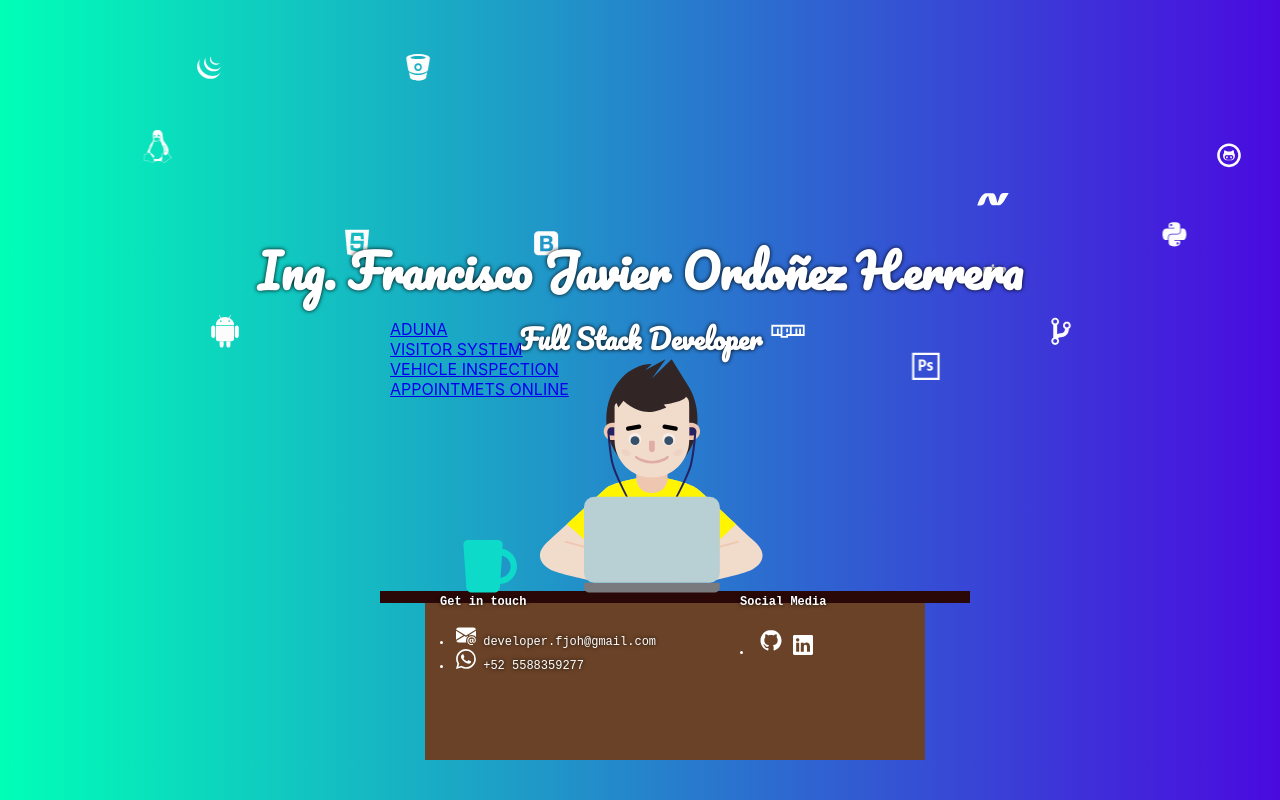
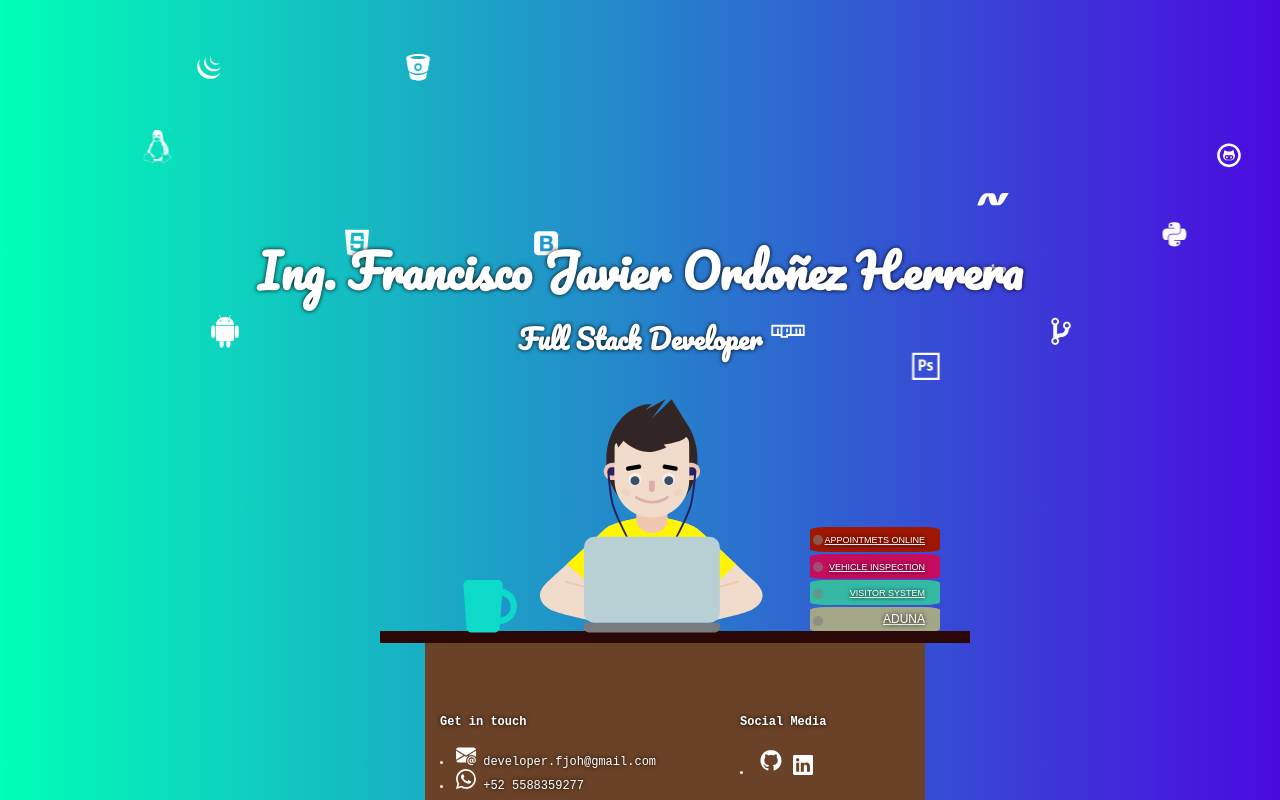
Before and after one commit to developerFcoJavier/my-portfolio, a React (Create React App) app: page / in a window 1280 px wide. Built offline with nearby package versions, Linux system fonts and the light colour scheme.

Commit message:
projects component finished

```diff
--- a/src/components/developer.js
+++ b/src/components/developer.js
@@ -1,4 +1,4 @@
-function Developer() {
+const Developer = () => {
     return (
         <>
             <div className="worker" >
--- a/src/components/projects.js
+++ b/src/components/projects.js
@@ -1,23 +1,73 @@
 import {Projects} from "../data/projects";
 
-var number = 0;
-function Project() {
+const ProjectList = ({projects})=>{
+
+    const styleByElement = (element,id,name='')=>{
+
+        switch(element){
+            case 'book':
+                return {
+                    position: 'absolute',
+                    height: `25px`,
+                    width: `115px`,
+                    backgroundColor: `#${Math.floor(Math.random()*16777215).toString(16).padStart(6, '0').toUpperCase()}`,
+                    bottom: `${195+(id*26.5)}px`,
+                    left: '420px',
+                    borderRadius: '12%',
+                    textAlign: 'end',
+                    paddingRight: '15px',
+                }
+            case 'book-a':
+                return {
+                    color: '#fff',
+                    fontFamily:' Arial, sans-serif, cursive',
+                    textShadow: '0 0 4px #000000',
+                    // fontFamily: 'Pacifico',
+                    fontSize: `${name.length >= 11 ? '9px' : '12px'}`,
+                    zIndex: 1,
+                }
+            case 'book-ring':
+                return {
+                    position: 'absolute',
+                    width: '10px',
+                    height: '10px',
+                    background: 'grey',
+                    borderRadius: '50%',
+                    bottom: `${200+(id*27)}px`,
+                    left: '423px',
+                    zIndex: 1,
+                    opacity: 0.6,
+                }
+            default: return ''
+        }
+
+    }
+
+    var number = 1;
     return (
         <>
-            {
-                /* Books on desk */
-                Projects.map(data =>{
+            {/* Books on desk */
+                projects.map(project =>{
                     const id = number ++;
-                    return (
+                    return(
                         <div  key={Math.random().toString()}>
-                            <div key={Math.random().toString()} className={`book${id}`}>
-                                <a key={Math.random().toString()} href={data.path}>{data.name}</a>
+                            <div style={styleByElement('book',id)}>
+                                <a style={styleByElement('book-a',id,project.name)} href={project.path}>{project.name}</a>
                             </div>
-                            <div key={Math.random().toString()} className={`book${id}-ring`}></div>
+                            <div style={styleByElement('book-ring',id)}></div>
                         </div>
-                    )
-                })
+                )})
             }
+        </>
+    )
+}
+
+
+const Project= () => {
+
+    return (
+        <>
+            <ProjectList projects={Projects}/>
             {/* Desktop */}
             <div className="desk"></div>
             <div className="deskcounter"></div>
--- a/src/components/snowflake.js
+++ b/src/components/snowflake.js
@@ -1,6 +1,6 @@
 import {SnowFlakes} from "../data/snowflakes";
 
-function SnowFlake() {
+const SnowFlake = () => {
     return (
         <div className="snowflakes" aria-hidden="true">
             {
--- a/src/components/title.js
+++ b/src/components/title.js
@@ -1,4 +1,4 @@
-function Title() {
+const Title = () => {
     return (
         <>
             <div className="title">
--- a/src/pages/main/main.css
+++ b/src/pages/main/main.css
@@ -71,7 +71,7 @@ body {
     left: -20px;
   }
 
-  .book1 {
+  /* .book1 {
     position: absolute;
     height: 20px;
     width: 100px;
@@ -83,7 +83,7 @@ body {
   }
 
   .book1 a {
-    /* width: 100%; */
+    /* width: 100%;
     color: #fff;
     font-family: Arial, sans-serif, cursive;
     text-shadow: 0 0 4px #000000;
@@ -102,7 +102,7 @@ body {
     left: 445px;
     z-index: 1;
     opacity: 0.6;
-  }
+  } */
 
   .contact{
     position: absolute;
--- a/src/pages/main/main.js
+++ b/src/pages/main/main.js
@@ -7,13 +7,9 @@ import Title from "../../components/title";
 import Project from "../../components/projects";
 import './main.css';
 
-function Main() {
-    return (
+const Contact = () =>{
+    return(
         <>
-            <Title/>
-            <div className="container">
-                <div className="developer">
-                    <Project/>
             <div className="contact">
                 <h4>Get in touch</h4>
                 <li><BsFillEnvelopeAtFill size="20"/> <a href="mailto: developer.fjoh@gmail.com" target="_blank" rel="noreferrer">developer.fjoh@gmail.com</a></li>
@@ -25,9 +21,23 @@ function Main() {
                     <a href="https://developerfcojavier.github.io/my-portfolio/" target="_blank" rel="noreferrer">
                         <DiGithubBadge size="30" color="white" />
                     </a>&nbsp;
-                            <a href="https://www.linkedin.com/in/developerfcojavier/" target="_blank" rel="noreferrer"><BsLinkedin size="20" color="white"/></a>
+                    <a href="https://www.linkedin.com/in/developerfcojavier/" target="_blank" rel="noreferrer">
+                        <BsLinkedin size="20" color="white"/>
+                    </a>
                 </li>
             </div>
+        </>
+    );
+}
+
+const Main = () => {
+    return (
+        <>
+            <Title/>
+            <div className="container">
+                <div className="developer">
+                    <Project/>
+                    <Contact/>
                     <Developer/>
                 </div>
             </div>
```
Lines whose indentation alone changed are shown as unchanged.
